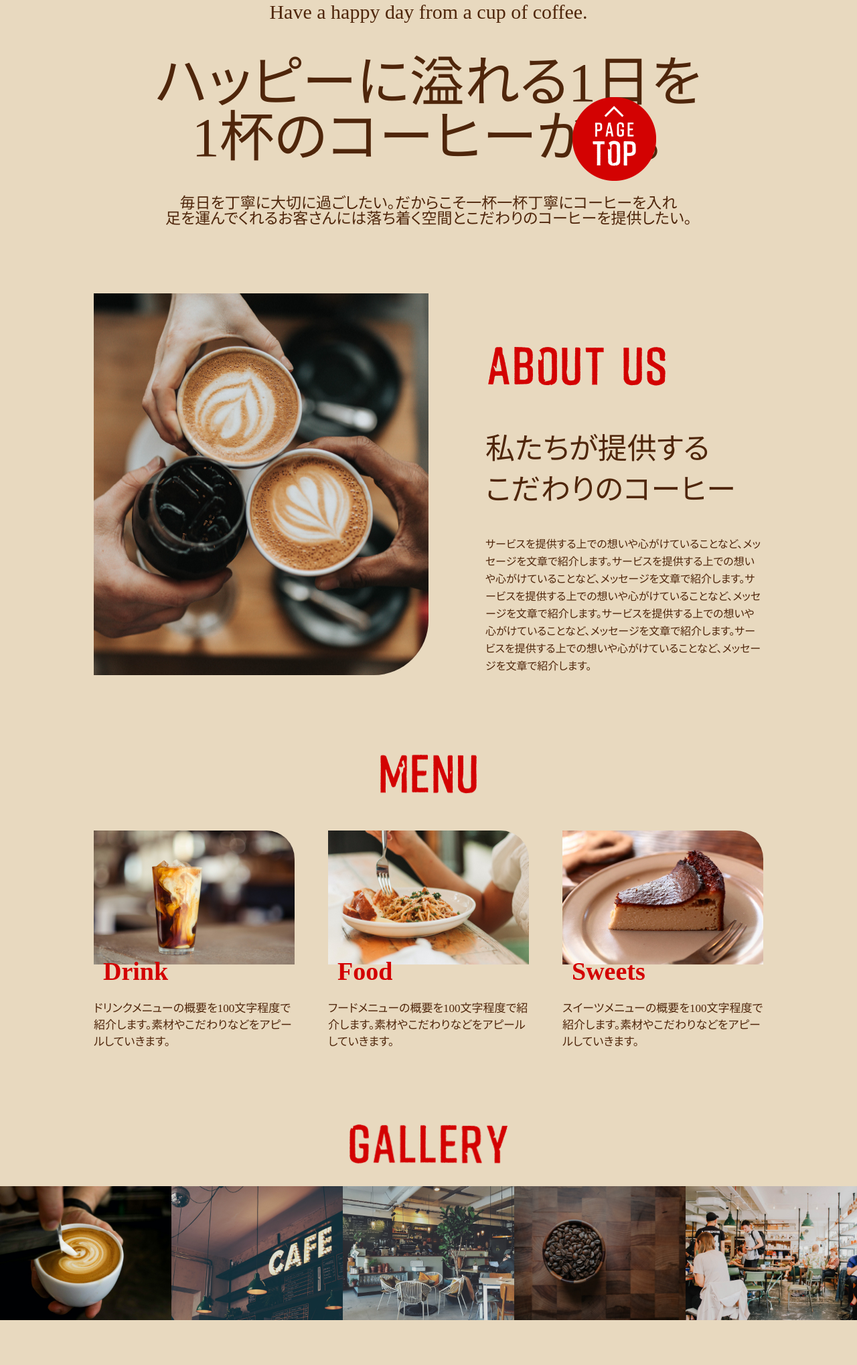
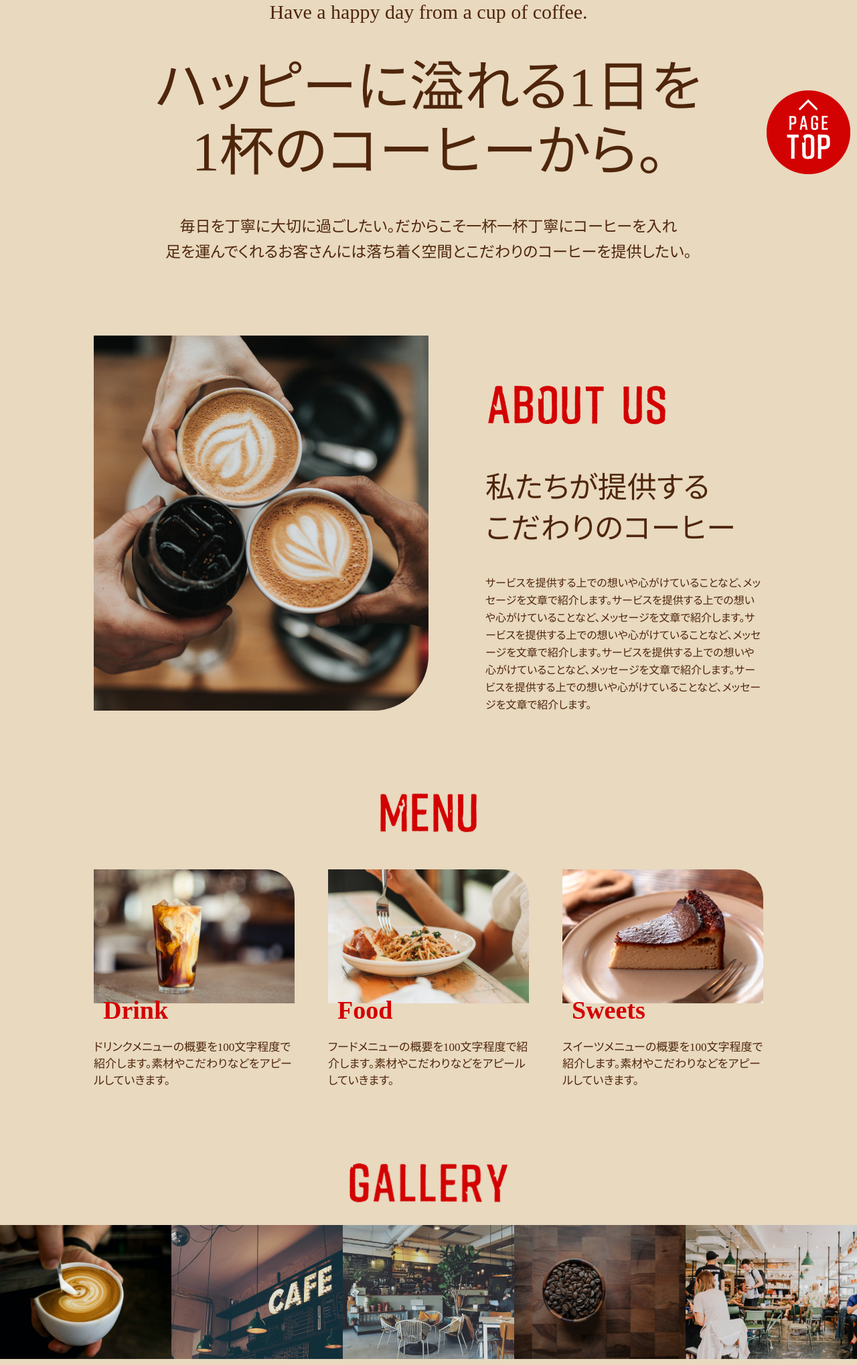
Before and after one commit to Mitsukito/dezasuta, a plain HTML site: page kadai4_higashi/index.html in a window 1280 px wide. Shown: the part 530-2568 px from the top of the page at 67% size. Drawn offline with Linux system fonts and the light colour scheme.

Commit message:
RE_kadai4_higashi

```diff
--- a/kadai4_higashi/css/stylesheet.css
+++ b/kadai4_higashi/css/stylesheet.css
@@ -101,6 +101,7 @@ h2 img {
     max-width: 1000px;
     margin: 0 auto;
     margin-bottom: 107px;
+    padding: 0px 10px;
 }
 
 .about_wrap .lead {
@@ -116,16 +117,19 @@ h2 img {
 .about_wrap .lead .second_text {
     font-size: 82px;
     margin-bottom: 45px;
+    line-height: 96px;
 }
 
 .about_wrap .lead .third_text {
     font-size: 23px;
     margin-bottom: 100px;
+    line-height: 38px;
 }
 
 .about {
     display: flex;
     justify-content: space-between;
+    align-items: center;
 }
 
 .about > img {
@@ -157,11 +161,12 @@ h2 img {
 .menu_wrap {
     max-width: 1000px;
     margin: 0 auto;
-    text-align: center;
+    padding: 0px 10px;
 }
 
 .menu_wrap h2 {
     margin-bottom: 47px;
+    text-align: center;
 }
 
 .menu_container {
@@ -175,7 +180,6 @@ h2 img {
 }
 
 .menu_container .menu_box {
-    text-align: start;
     width: 30%;
 }
 
@@ -199,13 +203,15 @@ h2 img {
     margin-bottom: 25px;
 }
 
-.gallery {
+.gallery ul {
     display: flex;
     margin-bottom: 70px;
+    justify-content: space-between;
+    background-color: #d30202;
 }
 
-.gallery img {
-    width: 20%;
+.gallery ul li {
+    width: 20vw;
 }
 
 /* イベント箇所 */
@@ -213,6 +219,7 @@ h2 img {
     max-width: 1000px;
     margin: 0 auto;
     text-align: center;
+    padding: 0px 10px;
 }
 
 .event_wrap h2 {
@@ -263,12 +270,14 @@ iframe {
 /* フッター箇所 */
 footer {
     background-color: white;
+    padding: 0px 10px;
 }
 
 .footer_wrap {
     max-width: 1000px;
     margin: 0 auto;
     display: flex;
+    align-items: flex-start;
     padding-top: 82px;
 }
 
@@ -280,7 +289,7 @@ footer {
     margin-left: 68px;
 }
 
-.footer_wrap p {
+.footer_wrap .adress p {
     font-size: 20px;
     margin-bottom: 20px;
 }
@@ -291,9 +300,9 @@ footer > p {
 }
 
 /* ジャンプボタン */
-body > a img {
+.to_top {
     position: fixed;
-    right: 300px;
-    bottom: 0px;
+    right: 10px;
+    bottom: 10px;
     width: 125px;
 }
--- a/kadai4_higashi/index.html
+++ b/kadai4_higashi/index.html
@@ -31,7 +31,7 @@
                 <li><img src="images/pc_first-100.jpg" alt="店内の様子" /></li>
             </ul>
         </header>
-        <div class="about_wrap" id="about_us">
+        <div class="about_wrap">
             <div class="lead">
                 <p class="first_text">Have a happy day from a cup of coffee.</p>
                 <p class="second_text">
@@ -41,8 +41,9 @@
                     毎日を丁寧に大切に過ごしたい。だからこそ一杯一杯丁寧にコーヒーを入れ<br />足を運んでくれるお客さんには落ち着く空間とこだわりのコーヒーを提供したい。
                 </p>
             </div>
-            <div class="about">
+            <div class="about" id="about_us">
                 <img src="images/pc_about-100.jpg" alt="こだわりのコーヒー" />
+
                 <div class="about_text">
                     <h2><img src="images/about_us@2x.png" alt="about us" /></h2>
                     <p class="subtitle">
@@ -58,21 +59,25 @@
             <h2><img src="images/menu@2x.png" alt="MENU" /></h2>
             <div class="menu_container">
                 <div class="menu_box">
-                    <img src="images/pc_menu_drink-100.jpg" alt="Drink" />
+                    <p>
+                        <img src="images/pc_menu_drink-100.jpg" alt="Drink" />
+                    </p>
                     <h3>Drink</h3>
                     <p>
                         ドリンクメニューの概要を100文字程度で紹介します。素材やこだわりなどをアピールしていきます。
                     </p>
                 </div>
                 <div class="menu_box">
-                    <img src="images/pc_menu_food-100.jpg" alt="Food" />
+                    <p><img src="images/pc_menu_food-100.jpg" alt="Food" /></p>
                     <h3>Food</h3>
                     <p>
                         フードメニューの概要を100文字程度で紹介します。素材やこだわりなどをアピールしていきます。
                     </p>
                 </div>
                 <div class="menu_box">
-                    <img src="images/pc_menu_sweets-100.jpg" alt="Sweets" />
+                    <p>
+                        <img src="images/pc_menu_sweets-100.jpg" alt="Sweets" />
+                    </p>
                     <h3>Sweets</h3>
                     <p>
                         スイーツメニューの概要を100文字程度で紹介します。素材やこだわりなどをアピールしていきます。
@@ -83,11 +88,13 @@
         <div class="gallery_wrap" id="gallery">
             <h2><img src="images/gallery@2x.png" alt="" /></h2>
             <div class="gallery">
-                <img src="images/pc_gallary_01-100.jpg" alt="" />
-                <img src="images/pc_gallary_02-100.jpg" alt="" />
-                <img src="images/pc_gallary_03-100.jpg" alt="" />
-                <img src="images/pc_gallary_04-100.jpg" alt="" />
-                <img src="images/pc_gallary_05-100.jpg" alt="" />
+                <ul>
+                    <li><img src="images/pc_gallary_01-100.jpg" alt="" /></li>
+                    <li><img src="images/pc_gallary_02-100.jpg" alt="" /></li>
+                    <li><img src="images/pc_gallary_03-100.jpg" alt="" /></li>
+                    <li><img src="images/pc_gallary_04-100.jpg" alt="" /></li>
+                    <li><img src="images/pc_gallary_05-100.jpg" alt="" /></li>
+                </ul>
             </div>
         </div>
 
@@ -131,6 +138,7 @@
                     src="images/design_cafe_logo_footer@2x.png"
                     alt="DESIGN CAFE"
                 />
+
                 <div class="adress">
                     <p>OPEN 18:00 / CLOSE 24:00</p>
                     <p>〒150-0022</p>
@@ -140,7 +148,7 @@
             </div>
             <p>&copy;2021 DESIGN CAFE</p>
         </footer>
-        <a href="#header"
+        <a href="#header" class="to_top"
             ><img src="images/to_top@2x.png" alt="ページトップへ"
         /></a>
     </body>
```
